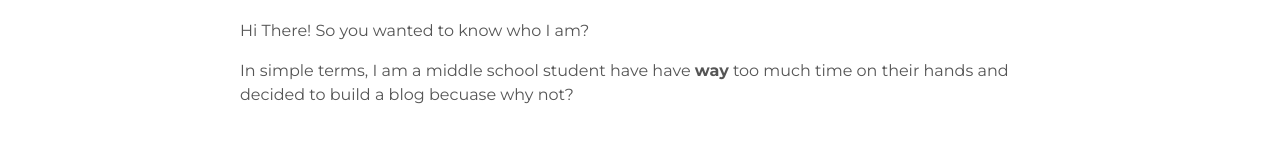
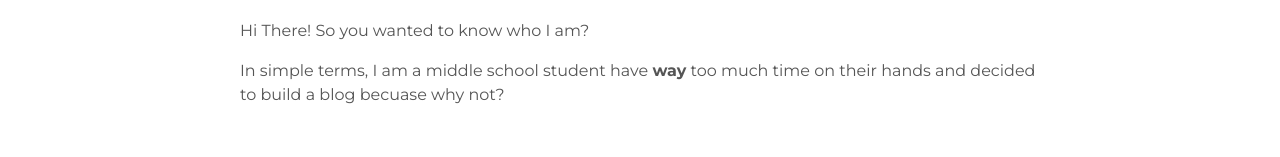
Before and after one commit to leling727/Leling727.github.io, a plain HTML site: page about.html in a window 1280 px wide. Shown: the part 377-534 px from the top of the page. Drawn offline with Linux system fonts and the light colour scheme.

Commit message:
Update about.html

```diff
--- a/about.html
+++ b/about.html
@@ -29,7 +29,7 @@
 					<!--ok, i'll tell you, but please don't tell anyone else-->
 					<!--its my iLinQ password you see-->
 					<!--anyways, password is /_|-||=|50727-->
-					<p>In simple terms, I am a middle school student have have <strong>way</strong> too much time on their hands and decided to build a blog becuase why not?</p>
+					<p>In simple terms, I am a middle school student have <strong>way</strong> too much time on their hands and decided to build a blog becuase why not?</p>
 				</div>
 			</div>
 		</div>
```
